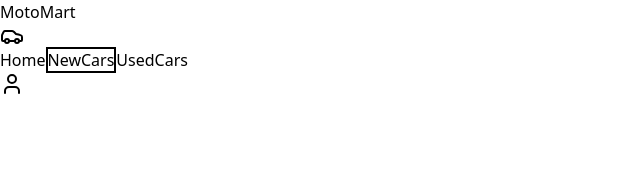
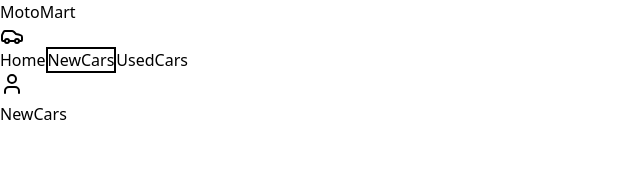
Before and after one commit to SiriSamala/CarStore-Project, a React (Vite) app in the folder Frontend/store-car/: page /newcars in a window 1280 px wide. Shown: the top 192 px of the page, without its empty margins (0-640 px from the left). Built offline with nearby package versions, Linux system fonts and the light colour scheme.

Commit message:
no code updated

```diff
--- a/Frontend/store-car/src/pages/NewCars.jsx
+++ b/Frontend/store-car/src/pages/NewCars.jsx
@@ -2,9 +2,7 @@ import React from 'react'
 
 const NewCars = () => {
   return (
-    <>
-    <div className=''></div>
-    </>
+    <div>NewCars</div>
   )
 }
 
```
